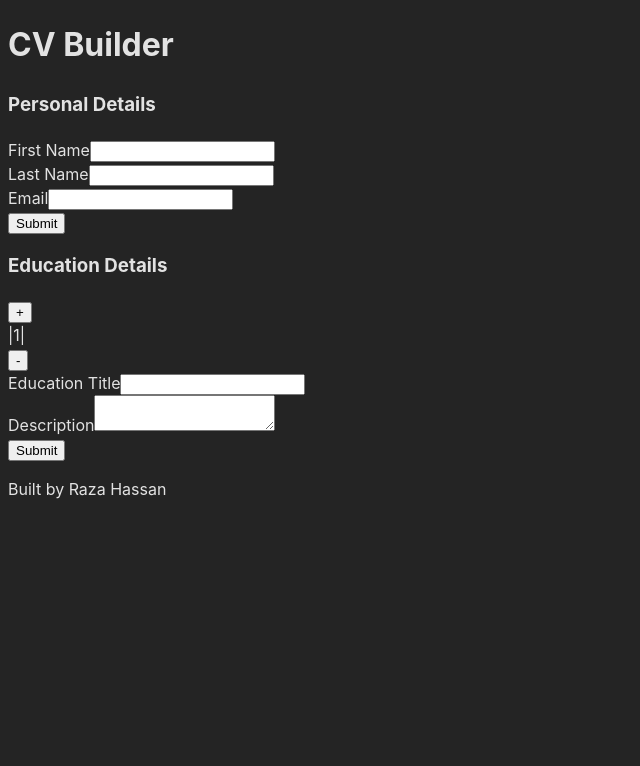
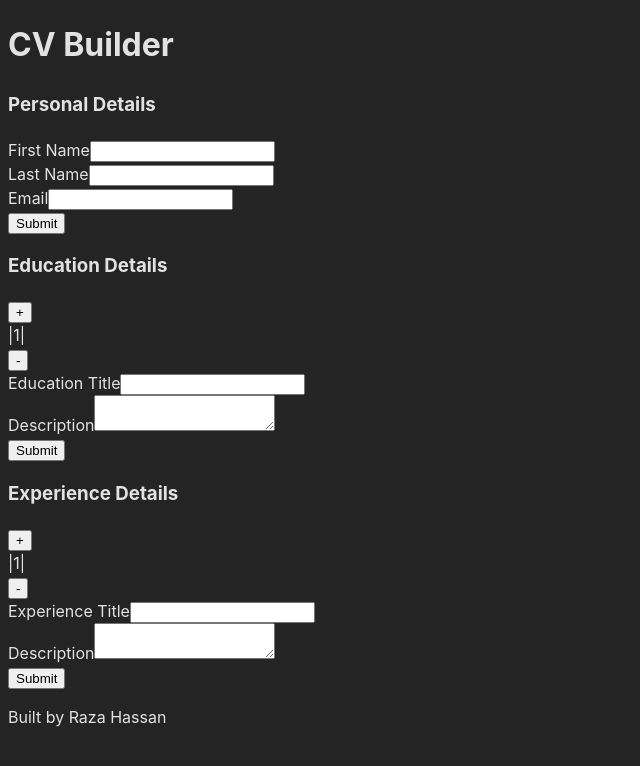
Before and after one commit to bilgramiraza/cv-builder, a React (Vite) app: page / in a window 1280 px wide. Shown: the top 766 px of the page, without its empty margins (0-640 px from the left). Built offline with nearby package versions, Linux system fonts and the light colour scheme.

Commit message:
Created Section for Entering Experience Details

```diff
--- a/src/CvBuilder.jsx
+++ b/src/CvBuilder.jsx
@@ -1,13 +1,13 @@
 import { useState } from "react";
 import Personal from "./components/Personal";
 import Education from "./components/Education";
-//import Experience from "./components/Experience";
+import Experience from "./components/Experience";
 
 function CvBuilder() {
   const [cv, setCv] = useState({
     personal:null,
     education:[{}],
-    experience:[],
+    experience:[{}],
   });
   const handleSubmit = (category, value) =>{
     switch(category){
@@ -38,7 +38,7 @@ function CvBuilder() {
     <main>
       <Personal getPersonal={(value)=>handleSubmit('personal',value)}/>
       <Education getEducation={(value)=>handleSubmit('education',value)} education={cv.education}/>
-    {/*<Experience getExperience={(value)=>handleSubmit('experience',value)} />*/}
+      <Experience getExperience={(value)=>handleSubmit('experience',value)} experience={cv.experience}/>
     </main>
   );
 }
--- /dev/null
+++ b/src/components/Experience.jsx
@@ -0,0 +1,67 @@
+import { useState } from "react";
+import PropTypes from 'prop-types';
+import InputGroup from "./InputGroup";
+import EntriesManager from "./EntriesManager";
+
+function Experience({getExperience, experience}) {
+  const [index, setIndex] = useState(0);
+
+  const [expTitle, setExpTitle] = useState(experience[index]?.expTitle||'');
+  const [desc, setDesc] = useState(experience[index]?.desc||'');
+
+  const handleChange=(e)=>{
+    switch(e.target.name){
+      case 'expTitle':
+        setExpTitle(e.target.value);
+        break;
+      case 'desc':
+        setDesc(e.target.value);
+        break;
+      default:
+        throw new Error('Invalid Input Name');
+    }
+  };
+
+  const handleSubmit=(e)=>{
+    e.preventDefault();
+    const data = {
+      expTitle,
+      desc,
+    };
+    if(Object.keys(experience[0]).length){
+      let newExperience = experience.slice(0,-1);
+      getExperience([...newExperience,data,{}]);
+    }else{
+      getExperience([data,{}]);
+    }
+    setIndex(experience.length);
+    setDesc('');
+    setExpTitle('');
+  };
+
+  const handleIndexChange=(i)=>{
+    setIndex(i);
+    setExpTitle(experience[i]?.expTitle||'');
+    setDesc(experience[i]?.desc||'');
+  };
+
+  return (
+    <div>
+      <h3>Experience Details</h3>
+      <EntriesManager index={index} handleIndexChange={handleIndexChange} maxLength={experience.length}/>
+      <form onSubmit={handleSubmit} key={index}>
+        <InputGroup inputType="text" inputName="expTitle" inputLabel="Experience Title" inputValue={expTitle} handleChange={handleChange}/>
+        <InputGroup inputType="desc" inputName="desc" inputLabel="Description" inputValue={desc} handleChange={handleChange}/>
+        <button>Submit</button>
+      </form>
+    </div>
+  );
+}
+
+export default Experience;
+
+
+Experience.propTypes = {
+  getExperience: PropTypes.func.isRequired,
+  experience: PropTypes.array.isRequired,
+};
```
